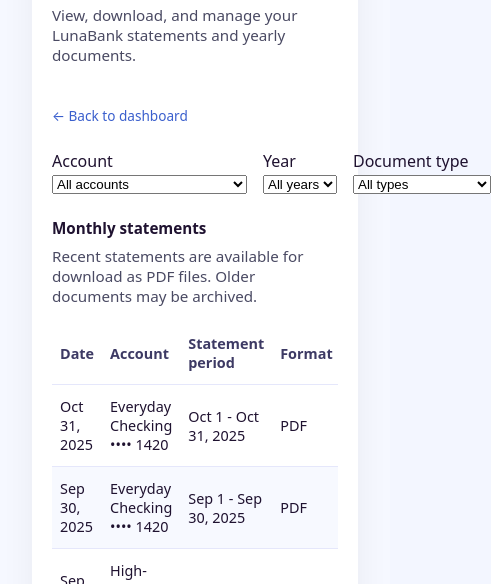
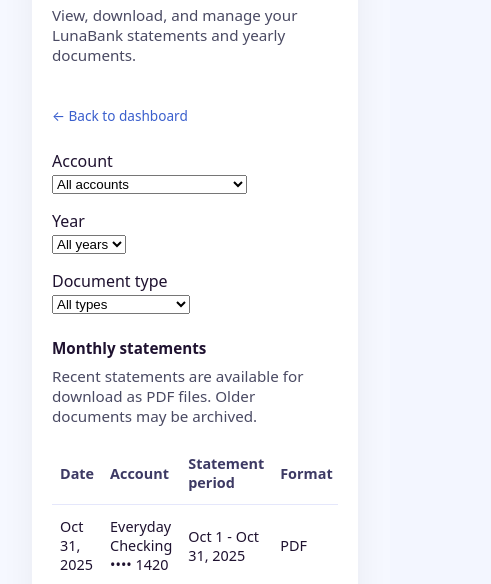
Before and after one commit to ivanayramirez-ux/lunabank-qa-webapp, a plain HTML site: page statements.html in a window 390 px wide. Shown: the part 253-837 px from the top of the page, 491 px wide, since content can reach past the window. Drawn offline with Linux system fonts and the light colour scheme.

Commit message:
UI improvements: move save button to card bottom, center Rocky modal, stack filters on mobile

```diff
--- a/styles.css
+++ b/styles.css
@@ -358,7 +358,29 @@ body {
   display: flex;
   align-items: center;
   gap: 1rem;
-}
+  flex-wrap: wrap;
+}
+
+.dash-controls div:nth-child(3) {
+  margin-top: 0;
+}
+
+@media (max-width: 700px) {
+  .dash-controls {
+    flex-direction: column;
+    align-items: stretch;
+  }
+
+  .dash-controls div {
+    flex-basis: 100%;
+  }
+
+  .dash-controls div:nth-child(3) {
+    margin-top: 0;
+  }
+}
+
+
 
 .dash-table-wrapper {
   overflow-x: auto;
@@ -1356,12 +1378,13 @@ body.index-bg .lb-feature-card h3 {
   max-width: 520px;
   width: 100%;
   box-shadow: 0 24px 80px rgba(15, 23, 42, 0.25);
+  text-align: center;
 }
 
 
 .rocky-modal-actions {
   display: flex;
-  justify-content: flex-end;
+  justify-content: center;
   gap: 1rem;
   margin-top: 2rem;
 }
```
Also changed, not shown: profile.html (+17 -20 lines), statements.html (+1 -0 lines).
